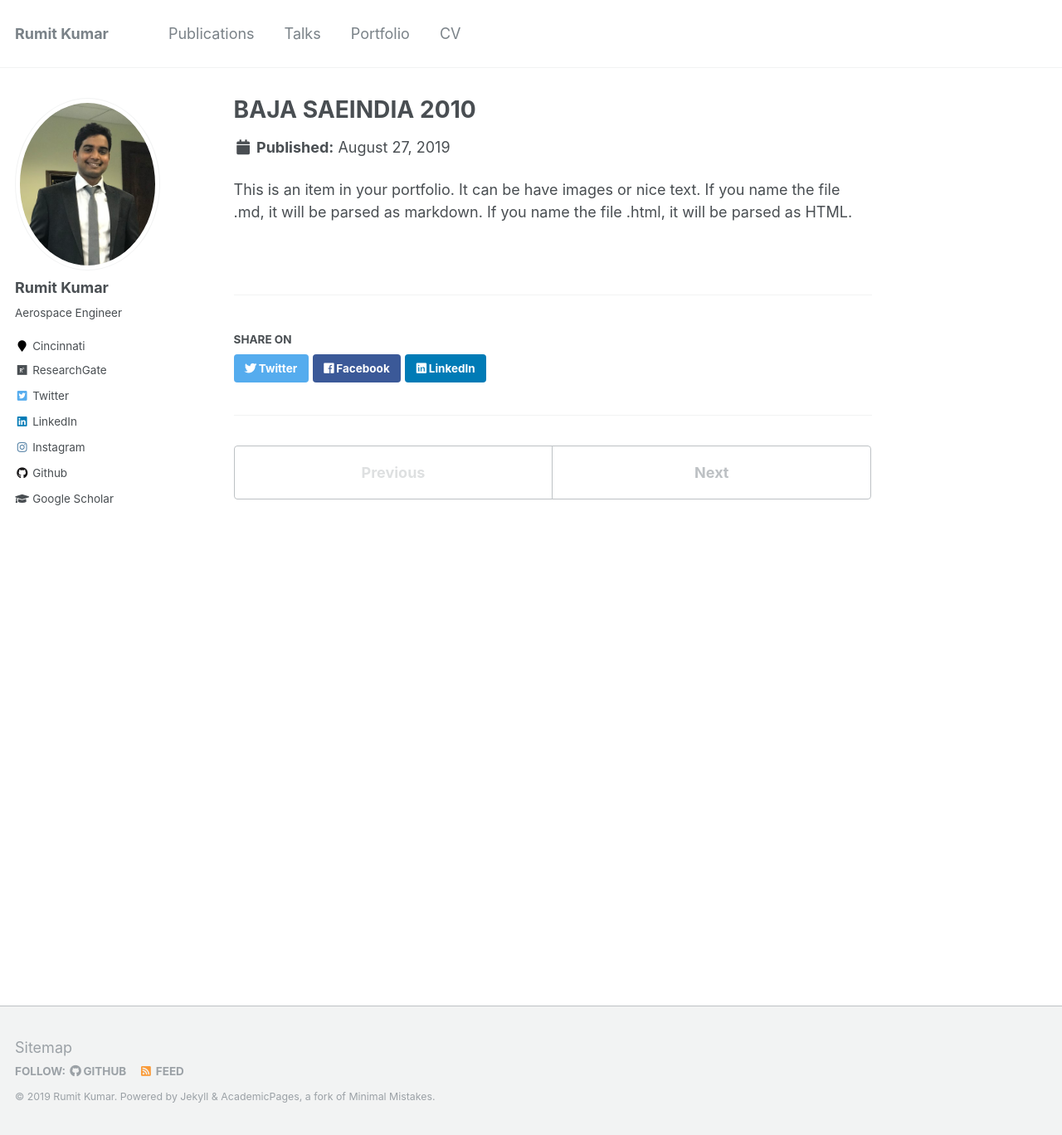
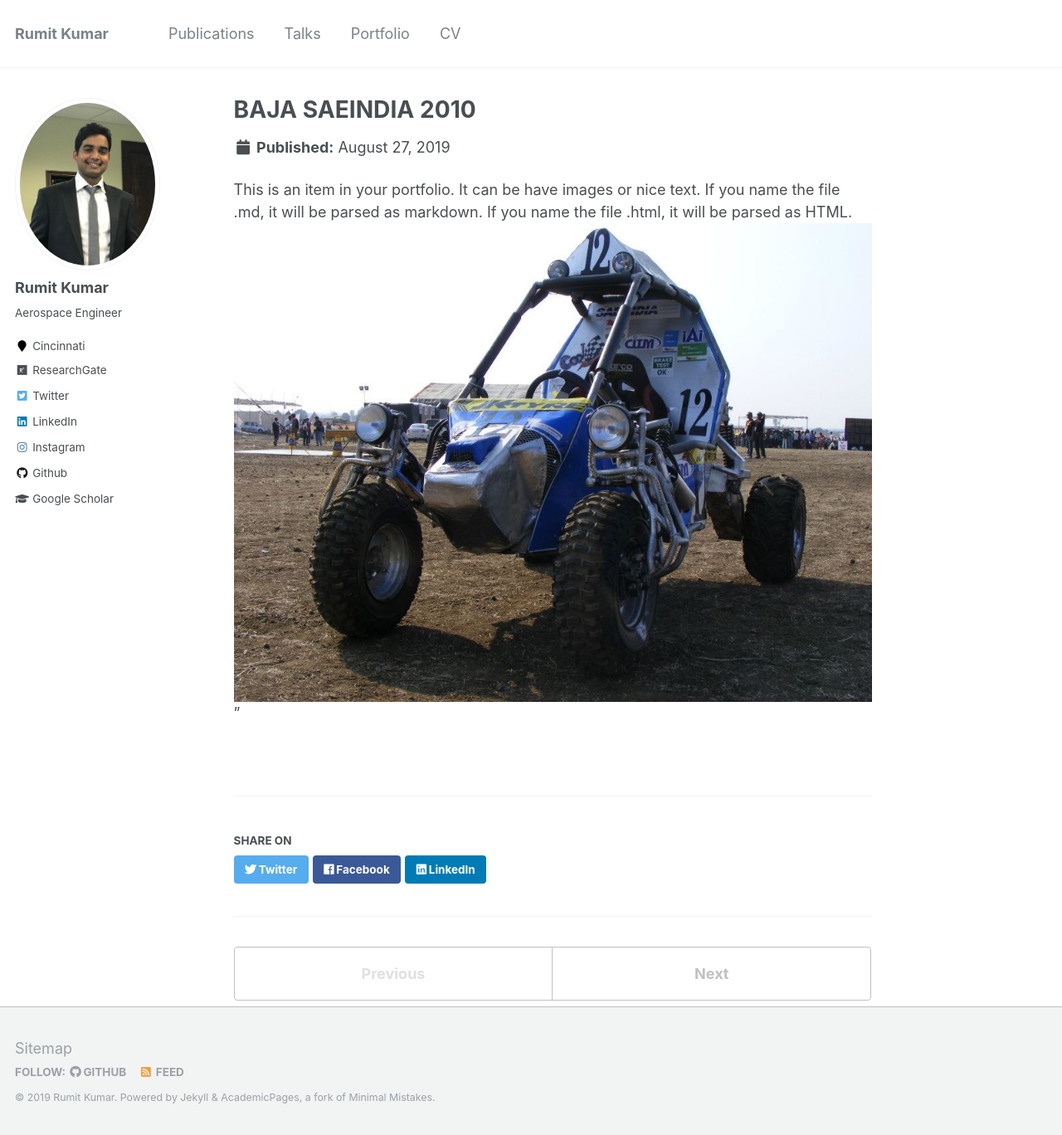
Before and after one commit to kumarrt/kumarrt.github.io, a Jekyll site: the page built from _portfolio/BAJA2010.md, in a window 1280 px wide and 1368 px high. Shown: the whole window at 83% size. Built offline with Jekyll 4.4.1, drawn with Linux system fonts in a browser that asks for light colours.

Commit message:
Update BAJA2010.md

```diff
--- a/_portfolio/BAJA2010.md
+++ b/_portfolio/BAJA2010.md
@@ -4,4 +4,4 @@ excerpt: "BAJA All Terrain Vehicle <br/><img src='/images/BAJA ATV.jpg'>"
 collection: portfolio
 ---
 
-This is an item in your portfolio. It can be have images or nice text. If you name the file .md, it will be parsed as markdown. If you name the file .html, it will be parsed as HTML.
+This is an item in your portfolio. It can be have images or nice text. If you name the file .md, it will be parsed as markdown. If you name the file .html, it will be parsed as HTML. <br/><img src='/images/BAJA ATV.jpg'>"
```
